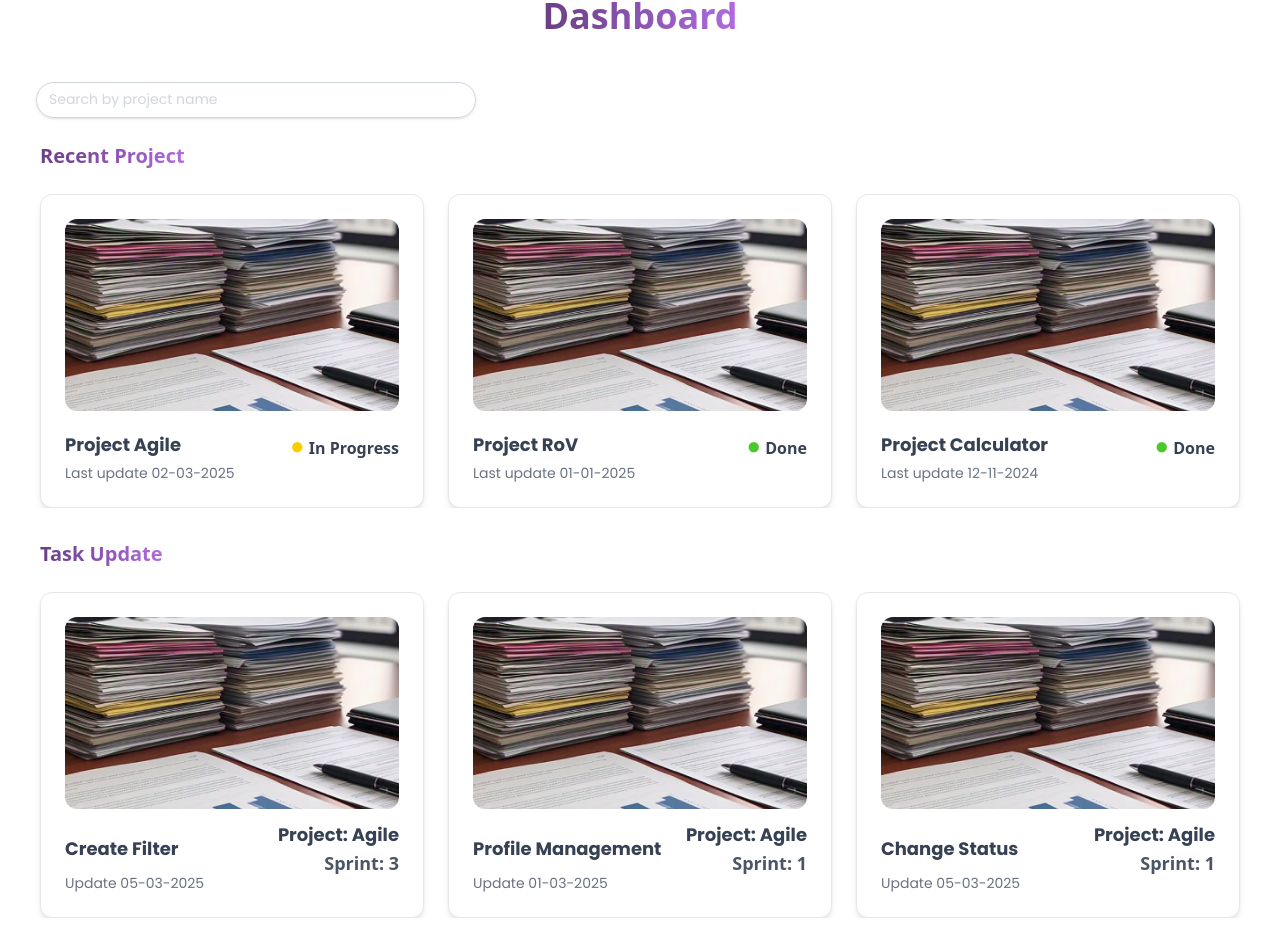
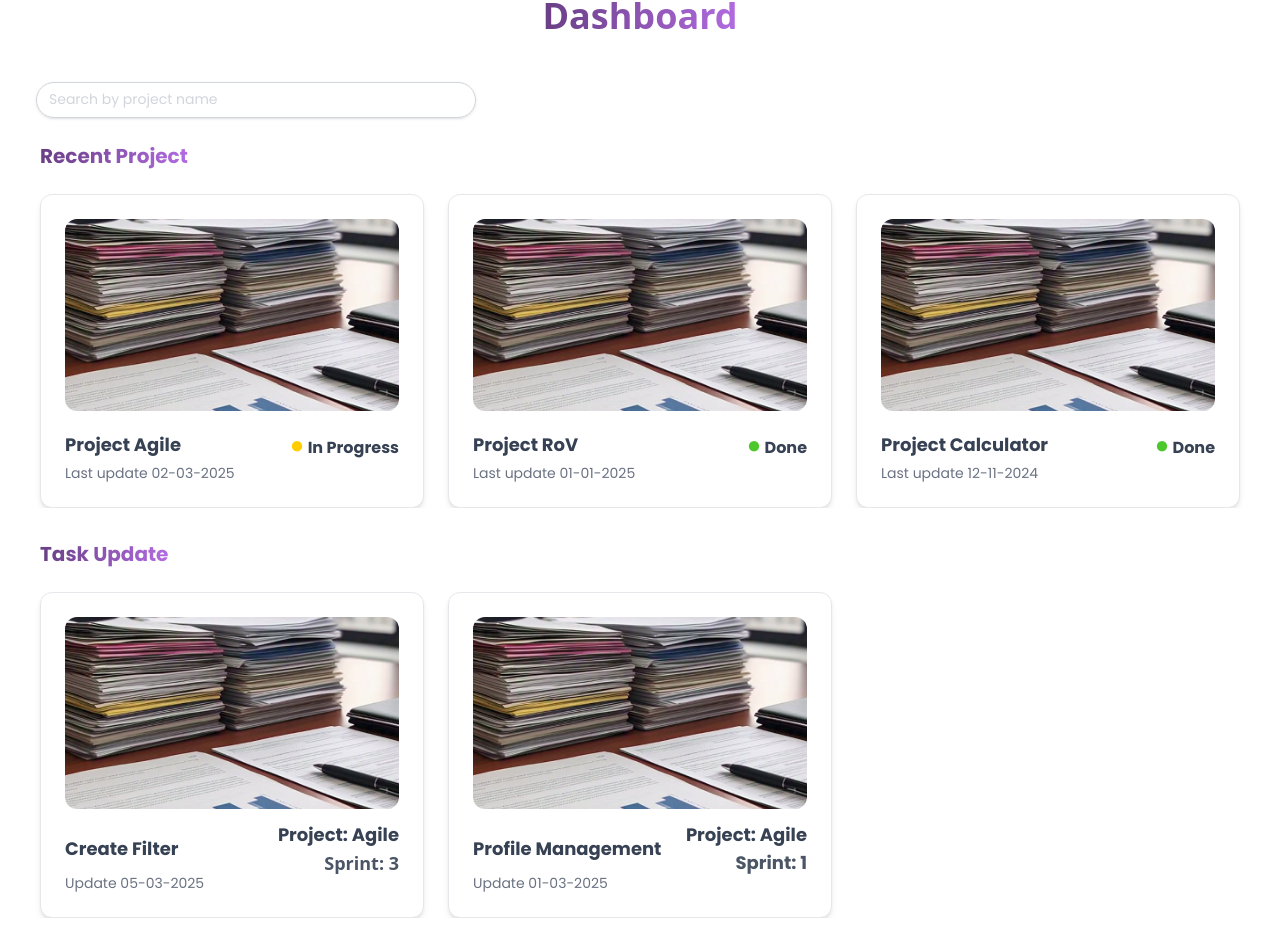
Before and after one commit to CSC105-2024/G12-Agile, a React (Vite) app: page /dashboard in a window 1280 px wide. Shown: the part 133-1085 px from the top of the page. Built offline with nearby package versions, Linux system fonts and the light colour scheme.

Commit message:
แก้สี แก้ FOnt

```diff
--- a/src/pages/ActivityLog.jsx
+++ b/src/pages/ActivityLog.jsx
@@ -4,7 +4,7 @@ import { useState } from "react";
 const ActivityLog = () => {
   const navigate = useNavigate();
   const [currentPage, setCurrentPage] = useState(1);
-  const itemsPerPage = 5; // แสดงข้อมูล 5 รายการต่อหน้า
+  const itemsPerPage = 5;
 
   const activities = [
     {
@@ -57,7 +57,7 @@ const ActivityLog = () => {
     },
   ];
 
-  // คำนวณหน้าปัจจุบัน
+
   const totalPages = Math.ceil(activities.length / itemsPerPage);
   const displayedActivities = activities.slice(
     (currentPage - 1) * itemsPerPage,
@@ -78,7 +78,7 @@ const ActivityLog = () => {
         </span>
       </div>
 
-      {/* Search Bar - ขนาดเล็กลง */}
+      {/* Search Bar */}
       <div className="mt-5 flex justify-start max-w-screen-xl mx-auto px-8">
         <input
           type="text"
@@ -91,7 +91,7 @@ const ActivityLog = () => {
       <div className="bg-white p-8 shadow-lg rounded-lg mt-6 max-w-screen-xl mx-auto">
         <table className="w-full border-collapse rounded-lg overflow-hidden border border-gray-500">
           <thead>
-            <tr className="bg-gray-200 text-gray-700">
+            <tr className="bg-gray-200 text-gray-500">
               <th className="p-6 text-left font-bold text-gray-700 font-poppins text-lg">
                 Action
               </th>
@@ -109,16 +109,16 @@ const ActivityLog = () => {
           <tbody>
             {displayedActivities.map((activity, index) => (
               <tr key={index} className="border-t">
-                <td className="p-6 font-bold text-gray-600 font-poppins text-lg">
+                <td className="p-6 font-semibold text-gray-500 font-poppins text-lg">
                   {activity.action}
                 </td>
-                <td className="p-6 font-bold text-gray-600 font-poppins text-lg">
+                <td className="p-6 font-semibold text-gray-500 font-poppins text-lg">
                   {activity.task}
                 </td>
-                <td className="p-6 font-bold text-gray-600 font-poppins text-lg">
+                <td className="p-6 font-semibold text-gray-500 font-poppins text-lg">
                   {activity.user}
                 </td>
-                <td className="p-6 font-bold text-gray-600 font-poppins text-lg">
+                <td className="p-6 font-semibold text-gray-500 font-poppins text-lg">
                   {activity.timestamp}
                 </td>
               </tr>
--- a/src/pages/Dashboard.jsx
+++ b/src/pages/Dashboard.jsx
@@ -1,55 +1,65 @@
 import { Link, useNavigate } from "react-router-dom";
+import { useState } from "react";
 import rectangleImg from "../image/Rectangle 9637.png";
+
 const Dashboard = () => {
   const navigate = useNavigate();
+  const [searchTerm, setSearchTerm] = useState("");
+
+  const projects = [
+    {
+      name: "Project Agile",
+      lastUpdate: "02-03-2025",
+      status: "In Progress",
+      color: "#FFCC00",
+    },
+    {
+      name: "Project RoV",
+      lastUpdate: "01-01-2025",
+      status: "Done",
+      color: "#4CC82D",
+    },
+    {
+      name: "Project Calculator",
+      lastUpdate: "12-11-2024",
+      status: "Done",
+      color: "#4CC82D",
+    },
+  ];
+
+  const filteredProjects = projects.filter((project) =>
+    project.name.toLowerCase().includes(searchTerm.toLowerCase())
+  );
 
   return (
     <div className="min-h-screen flex flex-col ">
       {/* Header */}
       <div className="w-full text-center mt-8">
         <span className="inline-block bg-gradient-to-r from-[#693F85] to-[#B26BE1] bg-clip-text text-transparent text-4xl font-extrabold leading-relaxed pt-4 pb-4">
-         Dashboard
+          Dashboard
         </span>
       </div>
 
       {/* Search Bar */}
-      <div className=" mt-5 ml-9">
+      <div className="mt-5 ml-9">
         <input
           type="text"
           placeholder="Search by project name"
-          className=" font-poppins placeholder-gray-300 w-110 h-9 p-3 border border-gray-300 rounded-3xl shadow-sm focus:outline-none focus:ring-2 focus:ring-purple-500 text-sm "
+          className="font-poppins placeholder-gray-300 w-110 h-9 p-3 border border-gray-300 rounded-3xl shadow-sm focus:outline-none focus:ring-2 focus:ring-purple-500 text-sm"
+          value={searchTerm}
+          onChange={(e) => setSearchTerm(e.target.value)}
         />
       </div>
 
       {/* Recent Project Section */}
       <div className="mt-6 px-10 overflow-x-auto">
-        <div className="w-full flex-nowrap min-w-[1800px] ">
-          <span className="inline-block bg-gradient-to-r from-[#693F85] to-[#B26BE1] bg-clip-text text-transparent text-xl font-bold">
+        <div className="w-full flex-nowrap min-w-[1800px]">
+          <span className="inline-block bg-gradient-to-r from-[#693F85] to-[#B26BE1] bg-clip-text text-transparent text-xl font-bold font-poppins">
             Recent Project
           </span>
         </div>
-        <div className="grid grid-cols-3 gap-6 mt-6 text-gray-700">
-          {[
-            {
-              name: "Project Agile",
-              lastUpdate: "02-03-2025",
-              status: "In Progress",
-              color: "#FFCC00", // สีเหลือง
-            },
-            {
-              name: "Project RoV",
-              lastUpdate: "01-01-2025",
-              status: "Done",
-              color: "#4CC82D", // สีเขียว
-            },
-            {
-              name: "Project Calculator",
-              lastUpdate: "12-11-2024",
-              status: "Done",
-              color: "#4CC82D", // สีเขียว
-            },
-
-          ].map((project, index) => (
+        <div className="grid grid-cols-3 gap-6 mt-6 text-gray-700 font-poppins">
+          {filteredProjects.map((project, index) => (
             <div
               key={index}
               className="bg-white p-6 shadow-md rounded-xl border border-gray-200 flex flex-col items-start text-left"
@@ -75,14 +85,16 @@ const Dashboard = () => {
           ))}
         </div>
       </div>
+
       {/* Task Update Section */}
       <div className="mt-8 px-10 overflow-x-auto">
         <div className="w-full flex justify-between items-center flex-nowrap min-w-[1800px]">
-          <span className="inline-block bg-gradient-to-r from-[#693F85] to-[#B26BE1] bg-clip-text text-transparent text-xl font-bold">
+          <span className="inline-block bg-gradient-to-r from-[#693F85] to-[#B26BE1] bg-clip-text text-transparent text-xl font-bold font-poppins">
             Task Update
           </span>
         </div>
-        <div className="grid grid-cols-3 gap-6 mt-6  text-gray-700">
+        <div className="grid grid-cols-3 gap-6 mt-6 text-gray-700">
+          {/* Task items (คงเดิม) */}
           <div className="bg-white p-6 shadow-md rounded-xl border border-gray-200 flex flex-col items-start text-left ">
             <img
               src={rectangleImg}
@@ -116,34 +128,13 @@ const Dashboard = () => {
               </p>
               <div className="flex flex-col items-end justify-center h-12">
                 <p className="font-bold text-lg font-poppins">Project: Agile</p>
-                <span className="font-bold text-lg text-gray-600">
+                <span className="font-bold text-lg text-gray-600 font-poppins">
                   Sprint: 1
                 </span>
               </div>
             </div>
             <p className="text-sm text-gray-500 font-poppins">
               Update 01-03-2025
-            </p>
-          </div>
-          <div className="bg-white p-6 shadow-md rounded-xl border border-gray-200 flex flex-col items-start text-left">
-            <img
-              src={rectangleImg}
-              alt="Change Status"
-              className="w-full h-48 rounded-xl mb-4 object-cover"
-            />
-            <div className="flex justify-between w-full items-center">
-              <p className="font-bold font-poppins text-lg flex-1">
-                Change Status
-              </p>
-              <div className="flex flex-col items-end justify-center h-12">
-                <p className="font-bold text-lg font-poppins">Project: Agile</p>
-                <span className="font-bold text-lg text-gray-600">
-                  Sprint: 1
-                </span>
-              </div>
-            </div>
-            <p className="text-sm text-gray-500 font-poppins">
-              Update 05-03-2025
             </p>
           </div>
         </div>
```
